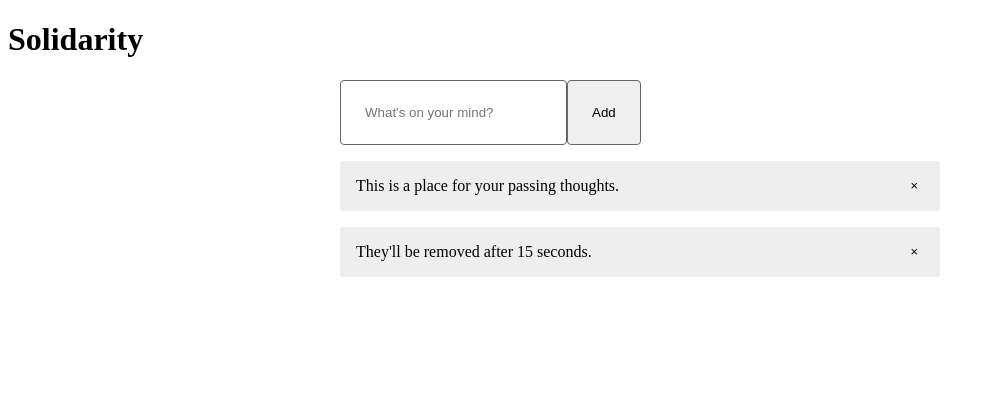
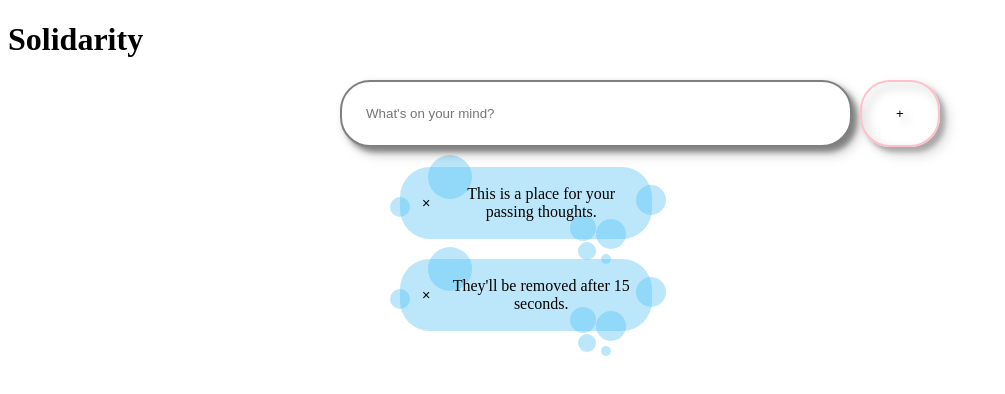
Before and after one commit to JuditKaramazov/expaTICs, a Next.js app: page /Dashboard/Solidarity/Solidarity in a window 1280 px wide. Shown: the top 394 px of the page, without its empty margins (0-1005 px from the left). Built offline with nearby package versions, Linux system fonts and the light colour scheme.

Commit message:
Initial Solidarity styles

```diff
--- a/src/components/SolidaryForm/SolidaryForm.jsx
+++ b/src/components/SolidaryForm/SolidaryForm.jsx
@@ -29,8 +29,9 @@ export function AddIdeaForm(props) {
         placeholder="What's on your mind?"
         value={text}
         onChange={handleTextChange}
+        style={{ paddingRight: '2rem' }}
       />
-      <input type="submit" value="Add" />
+      <input type="submit" value="+" />
     </form>
   );
 }
--- a/src/pages/Dashboard/Solidarity/Solidarity.styled.js
+++ b/src/pages/Dashboard/Solidarity/Solidarity.styled.js
@@ -12,38 +12,94 @@ export const FormContainer = styled.div`
 
   .AddIdeaForm input {
     padding: 1.5rem;
-    border: 1px solid #666;
-    border-radius: 4px;
+    border: 2px solid grey;
+    border-radius: 30px;
+    box-shadow: 5px 5px 5px 0px rgba(0,0,0,0.3);
+    filter: drop-shadow(5px 5px 5px rgba(0,0,0,0.3));
+
+    &:hover {
+      border: 2px solid pink;
+    }
   }
 
-  .AddIdea input[type='text'] {
+  .AddIdeaForm input[type='text'] {
     flex-grow: 1;
     margin-right: 0.5rem;
   }
 
+  .AddIdeaForm input[type='submit'] {
+    background: transparent;
+    border: 2px solid pink;
+    padding-left: 2rem;
+    cursor: pointer;
+    display: flex;
+    align-items: center;
+    justify-content: center;
+    width: 5rem;
+    padding: 0;
+    margin: 0;
+  }
+
   .ideas {
     list-style-type: none;
-    padding: 0;
   }
 
   .Idea {
-    margin-bottom: 1rem;
-    background-color: #eee;
-    border-radius: 3px;
+    display: flex;
+    min-width: 40px;
+    max-width: 220px;
+    min-height: 40px;
+    margin: 20px;
+    position: relative;
+    align-items: center;
+    justify-content: center;
+    background-color: rgba(74, 190, 243, 0.37);
     padding: 1rem;
+    border-radius: 30px;
+    text-align: center;
+  }
+
+  .Idea:before,
+  .Idea:after {
+    content: "";
+    display: block;
+    background-color: rgba(74, 190, 243, 0.37);
+    border-radius: 50%;
+    position: absolute;
+    z-index: -1;
+  }
+
+  .Idea:before {
+    width: 44px;
+    height: 44px;
+    top: -12px;
+    left: 28px;
+    box-shadow: -50px 30px 0 -12px rgba(74, 190, 243, 0.37);
+  }
+
+  .Idea:after {
+    width: 30px;
+    height: 30px;
+    bottom: -10px;
+    right: 26px;
+    box-shadow: 40px -34px 0 0 rgba(74, 190, 243, 0.37),
+               -28px -6px 0 -2px rgba(74, 190, 243, 0.37),
+               -24px 17px 0 -6px rgba(74, 190, 243, 0.37),
+               -5px 25px 0 -10px rgba(74, 190, 243, 0.37);
   }
 
   .Idea .remove-button {
+    margin-right: 10px;
+    float: right;
+    font-size: 90%;
     background: transparent;
-    border: 0;
+    border: 20px;
     border-radius: 3px;
-    float: right;
-    font-size: 80%;
+    cursor: pointer;
   }
 
   .Idea .remove-button:hover {
-    color: #fff;
-    background-color: #000;
+    color: fuchsia;
+    background-color: transparent;
   }
-
 `;
```
